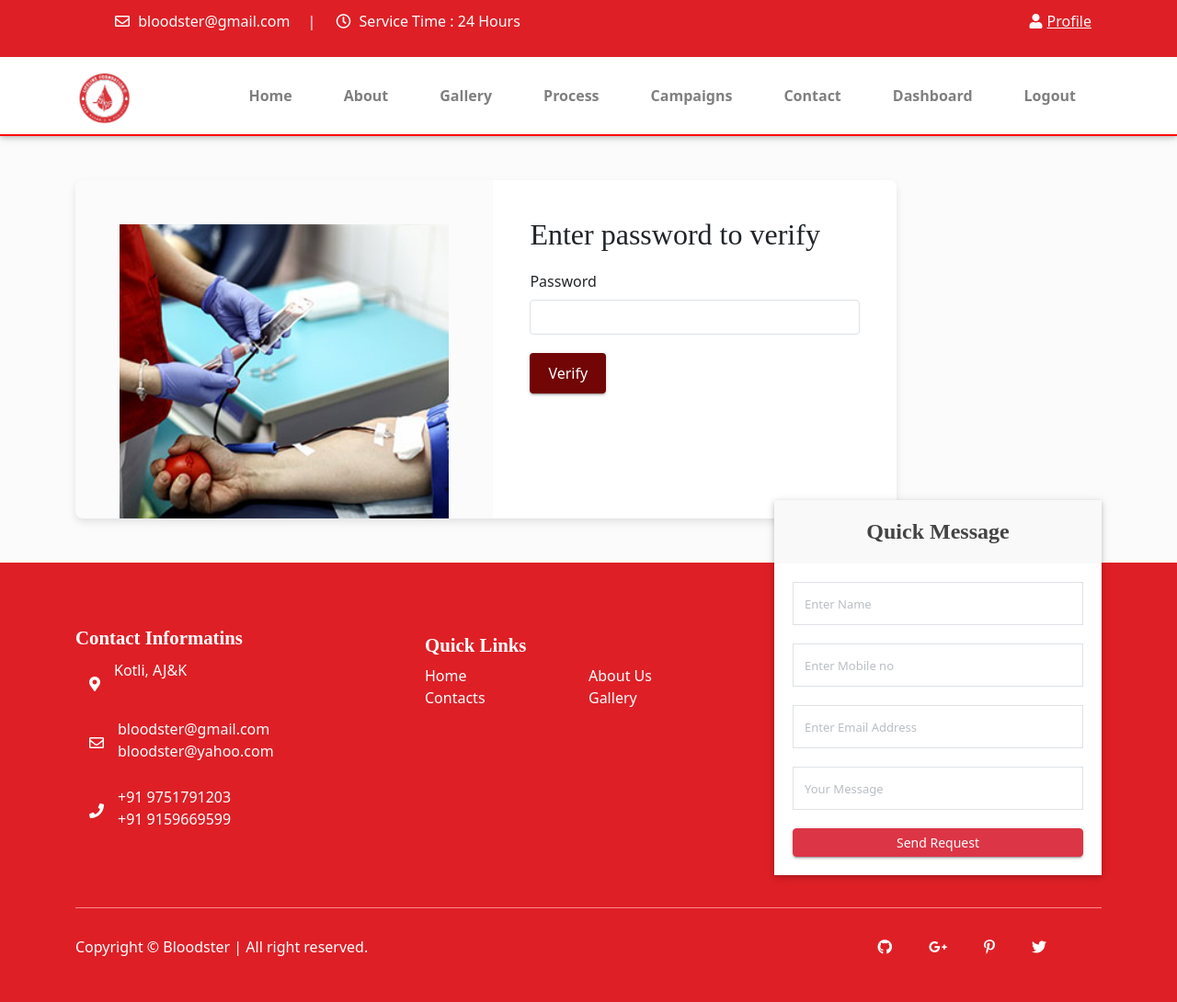
After one commit to mifraheem/bloodster, a Django app: page /verify/00000000-0000-0000-0000-000000000001/ in a window 1280 px wide. The commit adds this page. Shown: the whole page at 92% size. Run offline with Django 4.2, Linux system fonts and the light colour scheme; tables that the repository leaves empty hold one stand-in row (values such as "Sample post"); parts of the project's set-up code (start-up, migrations or seed data) failed here and were passed over; some libraries are stand-ins or nearby versions.

Commit message:
prjoect finalized

```diff
--- a/bloodster/urls.py
+++ b/bloodster/urls.py
@@ -19,6 +19,8 @@ urlpatterns = [
     path('login/', user_controller.handle_login, name='login'),
     path('logout/', user_controller.handle_logout, name='logout'),
     path('update_profile/', user_controller.update_profile, name="update_profile"),
+    path('verify/<uuid:verification_uuid>/',
+         user_controller.verify_user, name='verify_user'),
 
     # dashboard urls
     path('donor-dashboard/', dashboards.donor_dashboard, name='donor-dashboard'),
--- /dev/null
+++ b/templates/web/verify.html
@@ -0,0 +1,94 @@
+
+{% extends "base1.html" %}
+{% load static %}
+
+
+{% block content %}
+<style>
+    #reg .container {
+        display: flex;
+        height: 100vh;
+        align-items: center;
+        justify-content: center;
+    }
+
+    #reg .form-container {
+        display: flex;
+        width: 80%;
+        max-width: 1200px;
+        box-shadow: 0 4px 8px rgba(0, 0, 0, 0.1);
+        border-radius: 8px;
+        overflow: hidden;
+        animation: fadeIn 1s ease-in;
+    }
+
+    #reg .form-image {
+        flex: 1;
+        background: url('{% static "images/gallery_1.jpg" %}') no-repeat center center;
+        background-size: cover;
+        height: 100%;
+        transition: transform 0.5s ease;
+    }
+
+    #reg .form-image:hover {
+        transform: scale(1.05);
+    }
+
+    #reg .form-content {
+        flex: 1;
+        padding: 40px;
+        background: #fff;
+    }
+
+    #reg .form-content h2 {
+        margin-bottom: 20px;
+    }
+
+    #reg .form-group {
+        margin-bottom: 15px;
+    }
+
+    #reg .form-control {
+        border-radius: 4px;
+        box-shadow: none;
+    }
+
+    #reg .btn-custom {
+        background-color: #720606;
+        color: #fff;
+        border-radius: 4px;
+        border: none;
+        padding: 10px 20px;
+        transition: background-color 0.3s ease;
+    }
+
+    #reg .btn-custom:hover {
+        background-color: #b30000;
+    }
+
+    @keyframes fadeIn {
+        from { opacity: 0; }
+        to { opacity: 1; }
+    }
+    .ms{
+        margin-left: 10px;
+    }
+</style>
+<div class="container my-5" id="reg">
+    <div class="form-container">
+        <div class="form-image mt-5 mx-5" style="background: url('{% static "assets/images/gallery/g3.jpg" %}') no-repeat center center; background-size: cover; height: 40vh;"></div>
+        <div class="form-content">
+            <h2>Enter password to verify</h2>
+            <form method="post" action="{% url 'verify_user' user.verification_uuid %}">
+
+                {% csrf_token %}
+                <div class="form-group">
+                    <label for="password">Password</label>
+                    <input type="password" class="form-control" id="password" name="password" required>
+                </div>
+                <button type="submit" class="btn btn-custom">Verify</button>
+            </form>
+        </div>
+    </div>
+</div>
+{% endblock content %}
--- a/website/apps.py
+++ b/website/apps.py
@@ -4,3 +4,6 @@ from django.apps import AppConfig
 class WebsiteConfig(AppConfig):
     default_auto_field = 'django.db.models.BigAutoField'
     name = 'website'
+
+    def ready(self):
+        import website.signals
--- a/website/controllers/user_controller.py
+++ b/website/controllers/user_controller.py
@@ -2,12 +2,16 @@
 from django.core.validators import validate_email
 from django.contrib.auth.decorators import login_required
 from django.contrib.auth import authenticate, login as auth_login, logout
-from django.shortcuts import render, redirect
+from django.shortcuts import render, redirect, get_object_or_404
 from django.contrib import messages
 from ..models import User
 from django.contrib.auth.hashers import make_password
 from django.core.exceptions import ValidationError
 from django.views.decorators.csrf import csrf_exempt
+from django.contrib.auth.hashers import check_password, make_password
+
+
+from bloodster.email_functions import send_verification_email
 
 
 @csrf_exempt
@@ -27,17 +31,30 @@ def register(request):
             return redirect('register')
 
         try:
+            # Create user instance and save as inactive
             user = User(
                 username=username,
                 email=email,
                 password=make_password(password),
-                user_type=user_type
+                user_type=user_type,
+                is_active=False  # Set user as inactive initially
             )
             user.save()
 
-            messages.success(
-                request, 'Registration successful! You can now log in.')
-            return redirect('login')
+            # Send verification email
+            try:
+                send_verification_email(user.email, user.verification_uuid)
+                messages.success(
+                    request, 'Registration successful! Please check your email to verify your account.'
+                )
+                return redirect('register')
+            except Exception as e:
+                print(f'Exception found: {e}')
+                user.delete()
+                messages.error(
+                    request, 'Error sending verification email. Please try again later.')
+                return redirect('register')
+
         except ValidationError as e:
             messages.error(request, f'Error: {e}')
             return redirect('register')
@@ -119,3 +136,25 @@ def update_profile(request):
         return redirect('update_profile')
 
     return render(request, 'web/profile.html')
+
+
+@csrf_exempt
+def verify_user(request, verification_uuid):
+    user = get_object_or_404(User, verification_uuid=verification_uuid)
+    verified = False
+
+    if request.method == 'POST':
+        password = request.POST.get('password')
+        if password:
+            if check_password(password, user.password):
+                user.is_active = True
+                user.save()
+                verified = True
+                messages.success(
+                    request, "Your account has been successfully verified!")
+                return redirect('login')
+            else:
+                messages.error(
+                    request, "Incorrect password. Please try again.")
+
+    return render(request, 'web/verify.html', {'verified': verified, 'user': user})
--- a/website/models.py
+++ b/website/models.py
@@ -1,3 +1,4 @@
+import uuid
 from django.conf import settings
 from django.db import models
 from django.contrib.auth.models import AbstractUser
@@ -33,6 +34,8 @@ class User(AbstractUser):
     stars = models.PositiveIntegerField(default=0)
     profile = models.ImageField(upload_to="proifles/", blank=True, null=True)
     last_donation = models.DateTimeField(blank=True, null=True)
+    verification_uuid = models.UUIDField(
+        default=uuid.uuid4, editable=False, unique=True, blank=True, null=True)
 
     def __str__(self):
         return self.username
```
Also changed, not shown: bloodster/email_functions.py (added, +61 -0 lines), bloodster/settings.py (+7 -0 lines), templates/db/donor.html (+15 -40 lines), templates/db/recipient.html (+14 -39 lines), templates/web/chat.html (+15 -1 lines), website/signals.py (added, +21 -0 lines).
